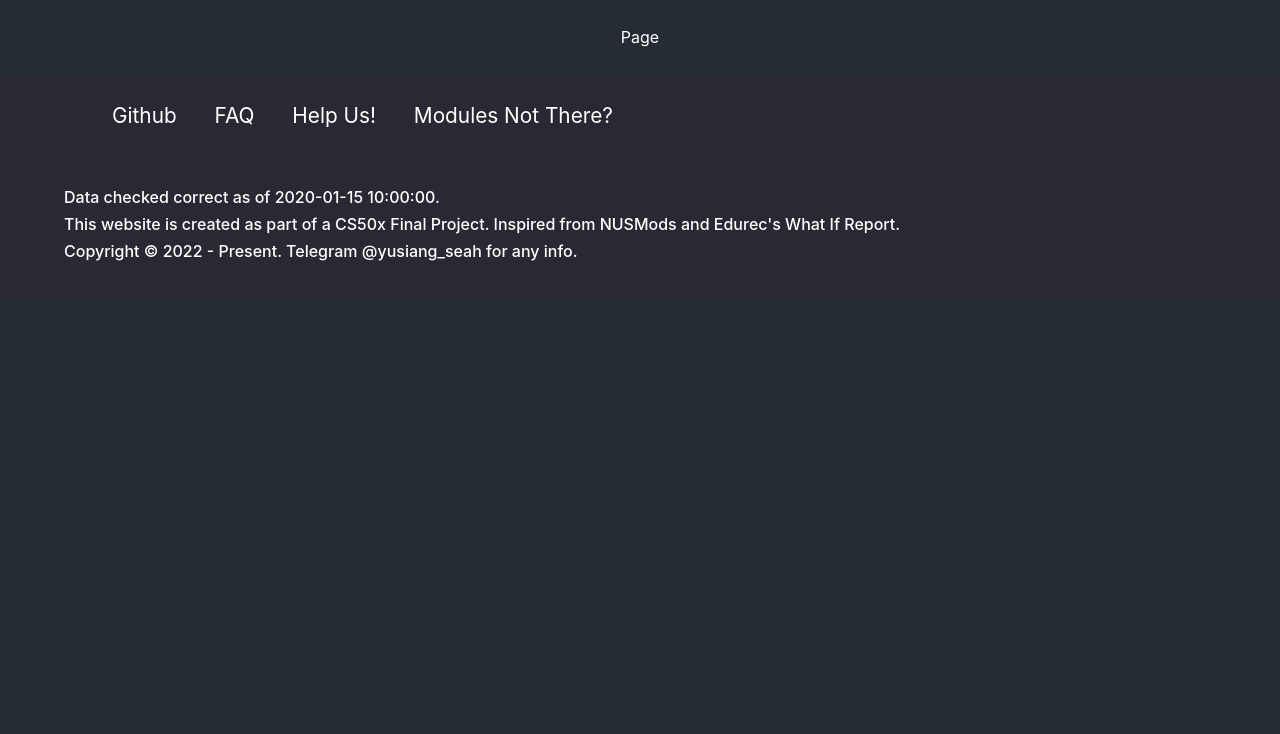
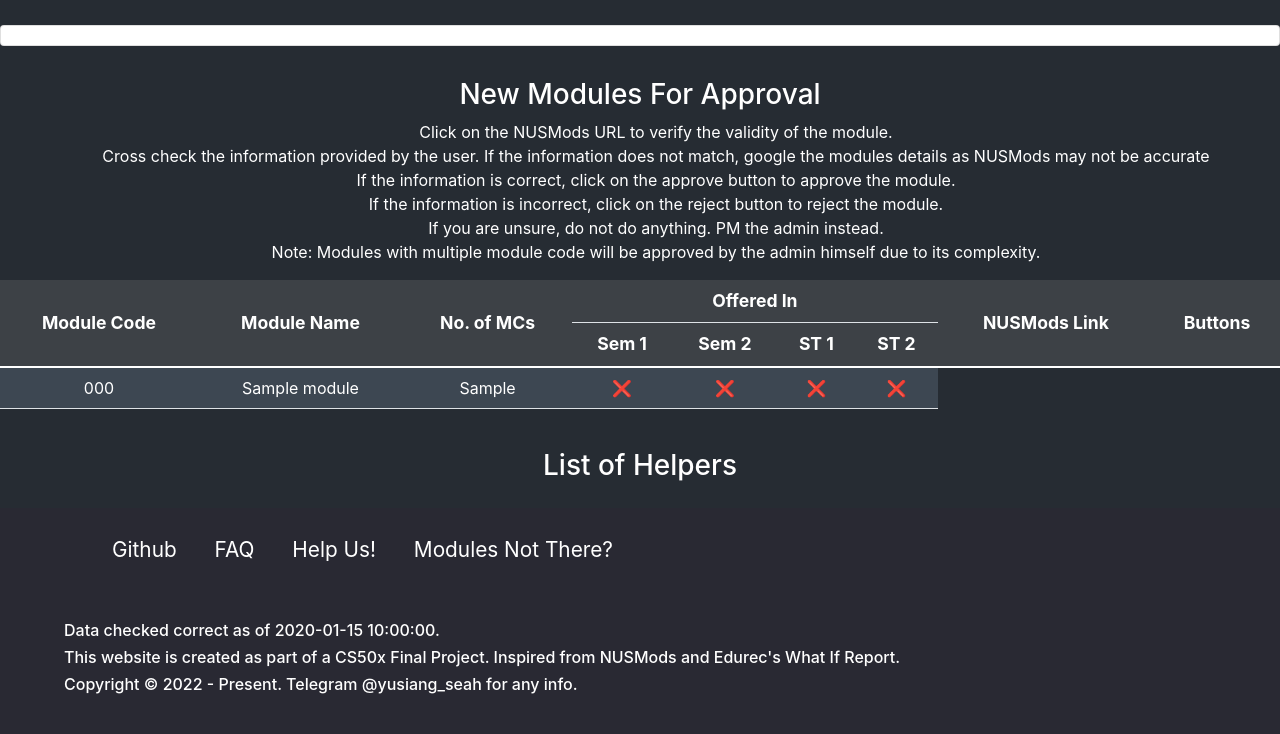
Before and after one commit to YSSeah99/moduleplanner_python, a Flask app: template templates/contribute.html in a window 1280 px wide. Shown: the part 100-834 px from the top of the page. Before the commit the page ends 361 px from the top, so only its background shows below. Run offline with Flask 2, Linux system fonts and the light colour scheme; the template is opened without the code that fills it: most values are stand-ins (such as "Sample title", 1, 10 or a date in 2020); some libraries are stand-ins or nearby versions.

Commit message:
adding modules feature

```diff
--- a/templates/contribute.html
+++ b/templates/contribute.html
@@ -1,9 +1,60 @@
 {% extends "layout.html" %}
 
 {% block title %}
-    Page
+    Hi Helper!
 {% endblock %}
 
 {% block main %}
-<p>Page</p>
+<h6 class="card">This page belongs to the helper with email: {{ email }}</h6>
+<br />
+<h3>New Modules For Approval</h3>
+<ul style="list-style-type:none;">
+    <li class="information">Click on the NUSMods URL to verify the validity of the module.</li>
+    <li class="information">Cross check the information provided by the user. If the information does not match,
+        google the modules details as NUSMods may not be accurate</li>
+    <li class="information">If the information is correct, click on the approve button to approve the module.</li>
+    <li class="information">If the information is incorrect, click on the reject button to reject the module.</li>
+    <li class="information">If you are unsure, do not do anything. PM the admin instead.</li>
+    <li class="information">Note: Modules with multiple module code will be approved by the admin himself due to
+        its complexity.</li>
+</ul>
+<div class="approvallist">
+    <table class="table">
+        <thead>
+            <tr>
+                <th rowspan="2" colspan="1">Module Code</th>
+                <th rowspan="2">Module Name</th>
+                <th rowspan="2">No. of MCs</th>
+                <th colspan="4">Offered In</th>
+                <th rowspan="2">NUSMods Link</th>
+                <th rowspan="2" colspan="2">Buttons</th>
+            </tr>
+            <tr>
+                <th>Sem 1</th>
+                <th>Sem 2</th>
+                <th>ST 1</th>
+                <th>ST 2</th>
+            </tr>
+        </thead>
+        <tbody>
+            {% for module in modules %}
+                <tr>
+                    <form method="post">
+                        <td name="code">{{ module.code }}</td>
+                        <td name="name">{{ module.name }}</td>
+                        <td name="mc">{{ module.mc }}</td>
+                        <td name="semone">{% if (module.semone == 1)%}&#9989;{% else %}&#10060;{% endif %}</td>
+                        <td name="semtwo">{% if (module.semtwo == 1)%}&#9989;{% else %}&#10060;{% endif %}</td>
+                        <td name="semthree">{% if (module.semthree == 1)%}&#9989;{% else %}&#10060;{% endif %}</td>
+                        <td name="semfour">{% if (module.semfour == 1)%}&#9989;{% else %}&#10060;{% endif %}</td>
+
+                    </form>
+                </tr>
+            {% endfor %}
+        </tbody>
+    </table>
+</div>
+</br>
+<h3>List of Helpers</h3>
+</div>
 {% endblock %}
```
Also changed, not shown: 1 other file.
